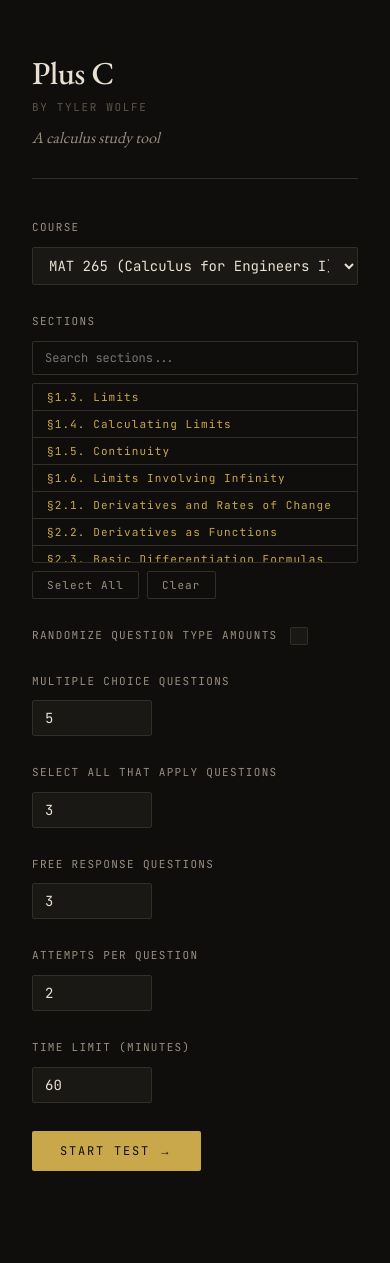
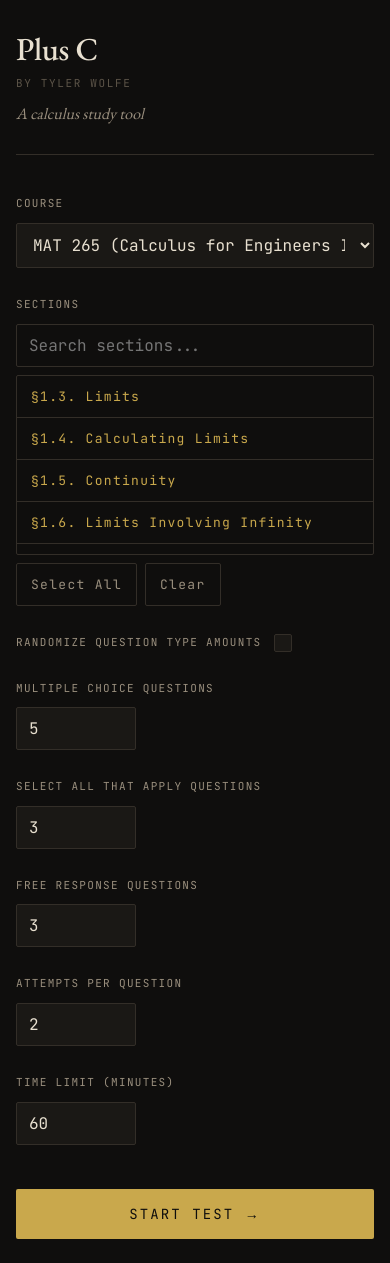
Before and after one commit to cannoli-cat/PlusC, a Next.js app: page / in a window 390 px wide. Before the commit the page ends 1219 px from the top, so only its background shows below. Built offline with nearby package versions, Linux system fonts and the light colour scheme.

Commit message:
Add responsive layout and fix test timer

```diff
--- a/app/globals.css
+++ b/app/globals.css
@@ -28,3 +28,30 @@ body {
   line-height: 1.6;
   min-height: 100vh;
 }
+
+.container {
+  max-width: 820px;
+  margin: 0 auto;
+  padding: 48px 32px;
+}
+
+@media (max-width: 600px) {
+  .container {
+    padding: 24px 16px;
+  }
+}
+
+html,
+body {
+  max-width: 100vw;
+  width: 100%;
+  overflow-x: hidden;
+}
+
+.katex-display {
+  max-width: 100%;
+  overflow-x: auto;
+  overflow-y: hidden;
+  -webkit-overflow-scrolling: touch;
+  padding-bottom: 8px;
+}
--- a/app/layout.tsx
+++ b/app/layout.tsx
@@ -1,4 +1,4 @@
-import type { Metadata } from "next";
+import type { Metadata, Viewport } from "next";
 import { EB_Garamond, JetBrains_Mono } from "next/font/google";
 import { Analytics } from '@vercel/analytics/react'
 import "./globals.css";
@@ -20,6 +20,12 @@ export const metadata: Metadata = {
   description: "A calculus study tool by Tyler Wolfe",
 };
 
+export const viewport: Viewport = {
+  width: "device-width",
+  initialScale: 1,
+  maximumScale: 1,
+};
+
 export default function RootLayout({
   children,
 }: Readonly<{
--- a/app/page.module.css
+++ b/app/page.module.css
@@ -164,3 +164,26 @@
 .checkmarkVisible {
     opacity: 1;
 }
+
+@media (max-width: 600px) {
+
+    .input,
+    .searchInput {
+        font-size: 16px;
+        padding: 10px 12px;
+    }
+
+    .sectionBtn {
+        padding: 12px 14px;
+        font-size: 13px;
+    }
+
+    .startBtn {
+        width: 100%;
+        display: flex;
+        justify-content: center;
+        padding: 16px;
+        font-size: 14px;
+        margin-top: 16px;
+    }
+}
--- a/app/page.tsx
+++ b/app/page.tsx
@@ -7,7 +7,7 @@ const HomeForm = dynamic(() => import('@/components/HomeForm'), { ssr: false })
 
 export default function Home() {
   return (
-    <div style={{ maxWidth: '820px', margin: '0 auto', padding: '48px 32px' }}>
+    <div className="container">
       <Header />
       <HomeForm />
     </div>
```
Also changed, not shown: app/test/page.module.css (+22 -0 lines), app/test/page.tsx (+22 -17 lines), components/Timer.module.css (+28 -0 lines).
